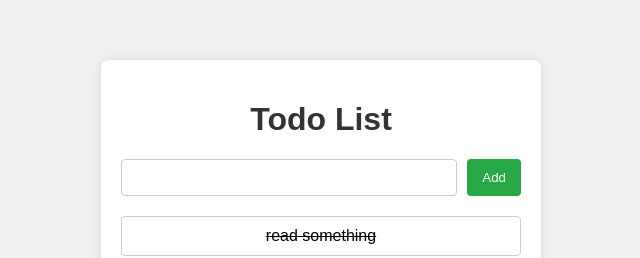
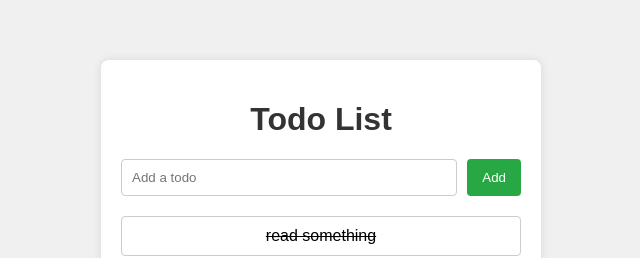
Before and after one commit to adel-nodehi/typescript-todo, a React (Create React App) app: page / in a window 1280 px wide. Shown: the part 199-457 px from the top of the page, without its empty margins (319-959 px from the left). Built offline with nearby package versions, Linux system fonts and the light colour scheme.

Commit message:
add placeHolder to input

```diff
--- a/src/components/Input.tsx
+++ b/src/components/Input.tsx
@@ -2,10 +2,11 @@ import React from "react";
 
 interface InputProps {
   className: string;
+  placeHolder?: string;
 }
 
-const Input: React.FC<InputProps> = ({ className }) => {
-  return <input type="text" className={className} />;
+const Input: React.FC<InputProps> = ({ className, placeHolder }) => {
+  return <input type="text" className={className} placeholder={placeHolder} />;
 };
 
 export default Input;
--- a/src/components/NewTodo.tsx
+++ b/src/components/NewTodo.tsx
@@ -5,7 +5,7 @@ import Button from "./Button";
 const NewTodo: React.FC = () => {
   return (
     <form className="todo-form">
-      <Input className="todo-input" />
+      <Input className="todo-input" placeHolder="Add a todo" />
       <Button
         type="submit"
         className="todo-button"
```
